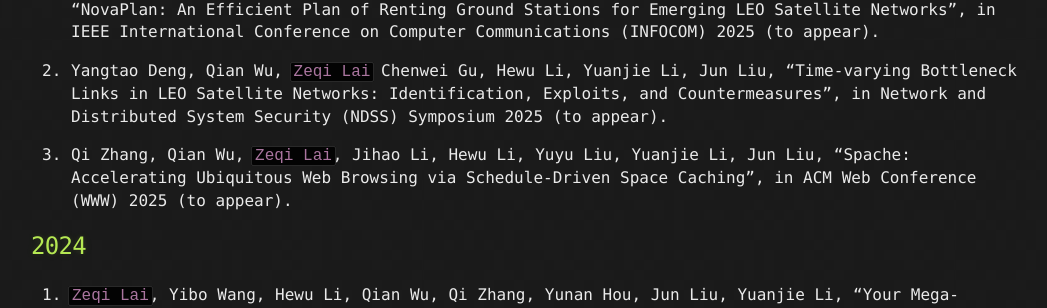
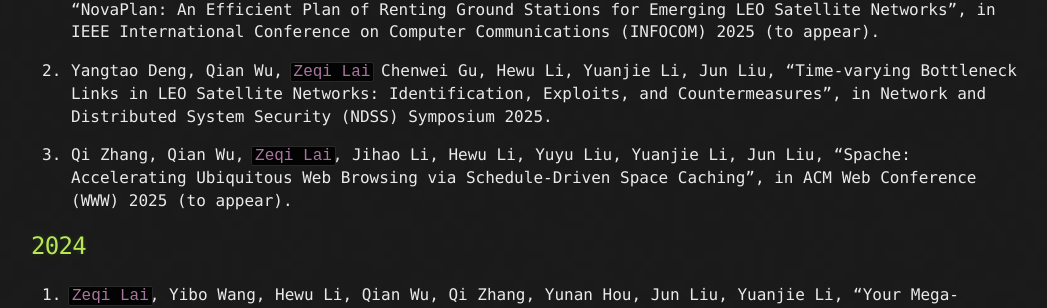
Before and after one commit to lzq8272587/lzq8272587.github.io, a Jekyll site: the page built from index.md, in a window 1280 px wide and 900 px high, scrolled down 1358 px. Shown: the part 199-507 px from the top of the window, without its empty margins (109-1156 px from the left). Built offline with Jekyll 4.4.1, drawn with Linux system fonts in a browser that asks for light colours; our own code applies the rules of GitHub Pages for plain Markdown files.

Commit message:
Update index.md

```diff
--- a/index.md
+++ b/index.md
@@ -27,7 +27,7 @@
 
 1. Chenwei Gu, Qian Wu, `Zeqi Lai`, Hewu Li, Yuxuan Weng, Weisen Liu, Jihao Li, Jun Liu, Yuanjie Li, "NovaPlan: An Efficient Plan of Renting Ground Stations for Emerging LEO Satellite Networks", in IEEE International Conference on Computer Communications (INFOCOM) 2025 (to appear).
 
-2. Yangtao Deng, Qian Wu, `Zeqi Lai` Chenwei Gu, Hewu Li, Yuanjie Li, Jun Liu, "Time-varying Bottleneck Links in LEO Satellite Networks: Identification, Exploits, and Countermeasures", in Network and Distributed System Security (NDSS) Symposium 2025 (to appear).
+2. Yangtao Deng, Qian Wu, `Zeqi Lai` Chenwei Gu, Hewu Li, Yuanjie Li, Jun Liu, "Time-varying Bottleneck Links in LEO Satellite Networks: Identification, Exploits, and Countermeasures", in Network and Distributed System Security (NDSS) Symposium 2025.
 
 3. Qi Zhang, Qian Wu, `Zeqi Lai`, Jihao Li, Hewu Li, Yuyu Liu, Yuanjie Li, Jun Liu, "Spache: Accelerating Ubiquitous Web Browsing via Schedule-Driven Space Caching", in ACM Web Conference (WWW) 2025 (to appear).
 
```
